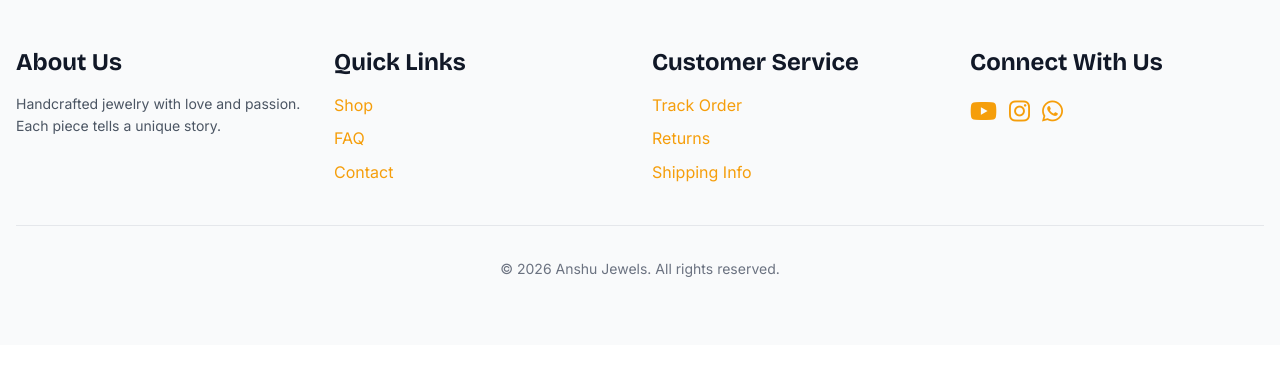
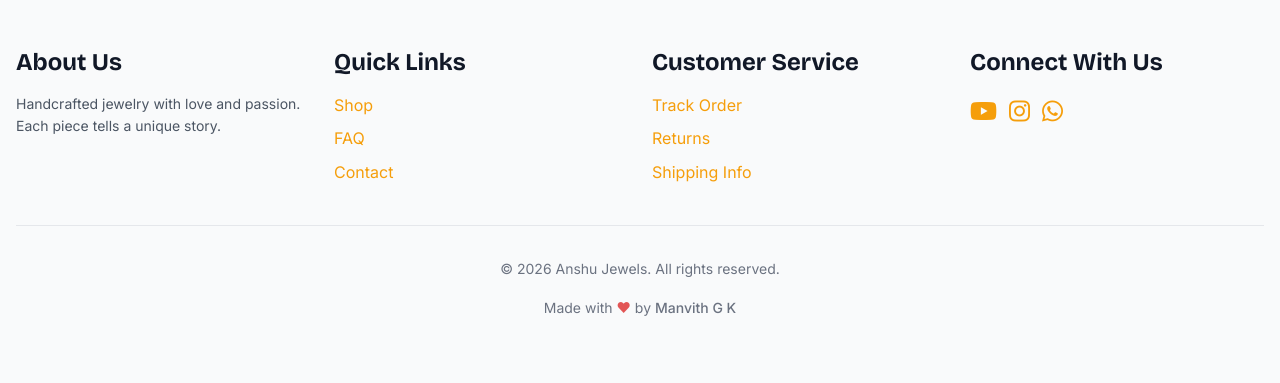
Before and after one commit to manvithgkacharya/anshu-jewels, a PHP site: page /anshu-jewels/user/cart.php in a window 1280 px wide. Shown: the part 981-1364 px from the top of the page. Before the commit the page ends 1258 px from the top, so only its background shows below. Run offline with PHP 8.4, Linux system fonts and the light colour scheme; data comes from the database, SQL or seed files in the repository; some libraries are stand-ins or nearby versions.

Commit message:
Added made with love text to footer

```diff
--- a/includes/header.php
+++ b/includes/header.php
@@ -193,6 +193,9 @@ function renderFooter() {
                 <p style="color: var(--text-tertiary); font-size: var(--text-sm);">
                     © <?php echo date('Y'); ?> Anshu Jewels. All rights reserved.
                 </p>
+                <p style="color: var(--text-tertiary); font-size: var(--text-sm); margin-top: var(--space-2);">
+                    Made with <span style="color: #e25555;">&hearts;</span> by <a href="https://www.instagram.com/manvith_.acharya/" target="_blank" rel="noopener noreferrer" style="color: inherit; text-decoration: none; font-weight: 500;">Manvith G K</a>
+                </p>
             </div>
         </div>
     </footer>
```
